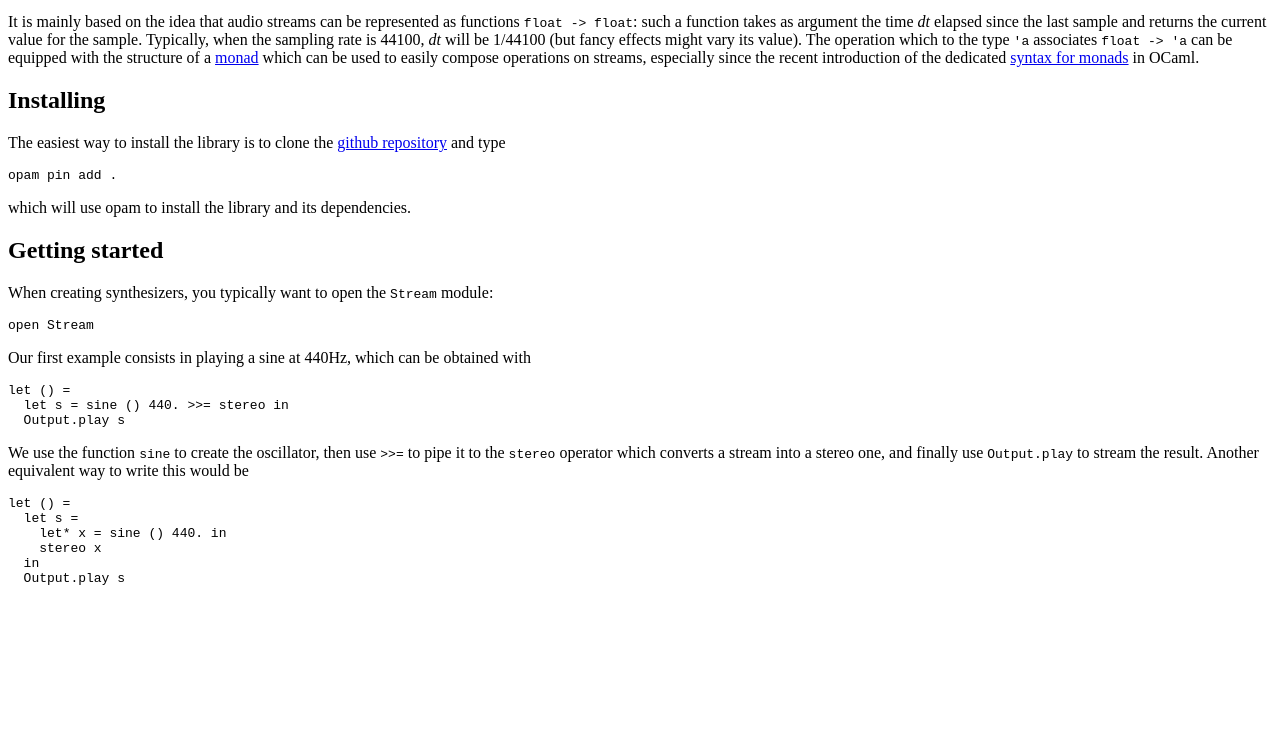
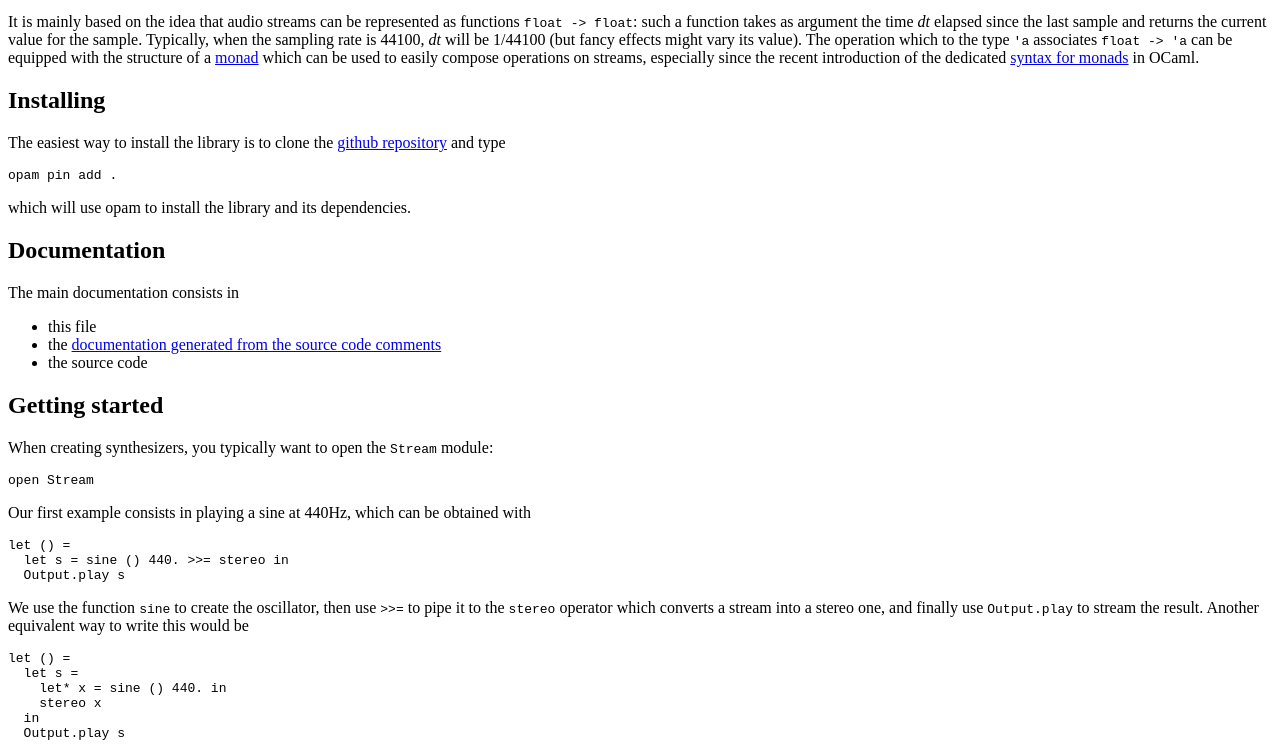
Before and after one commit to smimram/monadic-synth, a plain HTML site: page docs/index.html in a window 1280 px wide. Shown: the part 87-841 px from the top of the page. Before the commit the page ends 800 px from the top, so only its background shows below. Drawn offline with Linux system fonts and the light colour scheme.

Commit message:
Update website.

```diff
--- a/docs/index.html
+++ b/docs/index.html
@@ -5,6 +5,13 @@
 <p>The easiest way to install the library is to clone the <a href="https://github.com/smimram/monadic-synth">github repository</a> and type</p>
 <div class="sourceCode" id="cb1"><pre class="sourceCode sh"><code class="sourceCode bash"><a class="sourceLine" id="cb1-1" title="1"><span class="ex">opam</span> pin add .</a></code></pre></div>
 <p>which will use opam to install the library and its dependencies.</p>
+<h2 id="documentation">Documentation</h2>
+<p>The main documentation consists in</p>
+<ul>
+<li>this file</li>
+<li>the <a href="http://smimram.github.io/monadic-synth/ocamldoc/">documentation generated from the source code comments</a></li>
+<li>the source code</li>
+</ul>
 <h2 id="getting-started">Getting started</h2>
 <p>When creating synthesizers, you typically want to open the <code>Stream</code> module:</p>
 <div class="sourceCode" id="cb2"><pre class="sourceCode ocaml"><code class="sourceCode ocaml"><a class="sourceLine" id="cb2-1" title="1"><span class="kw">open</span> <span class="dt">Stream</span></a></code></pre></div>
```
